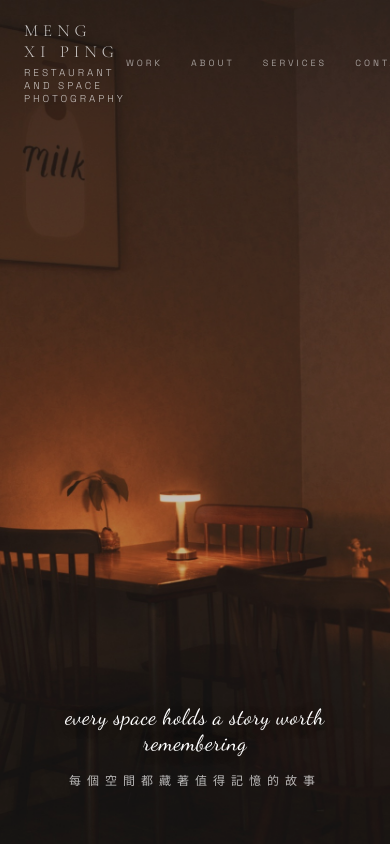
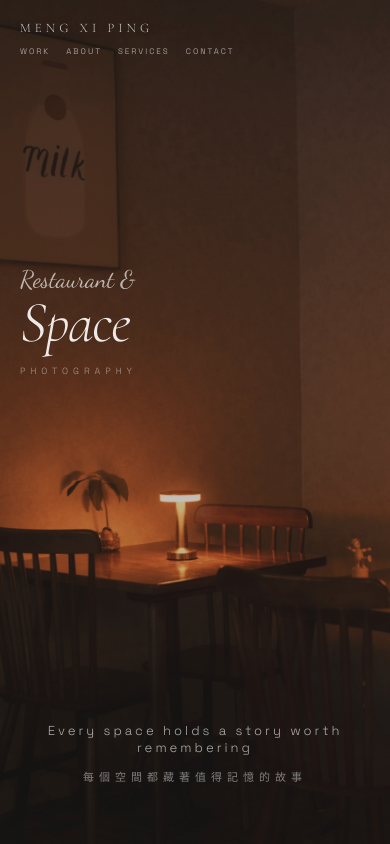
Before and after one commit to 866rkh5mp8-art/866rkh5mp8-art.github.io, a plain HTML site: page index.html in a window 390 px wide. Shown: the top 844 px of the page. Drawn offline with nearby package versions, Linux system fonts and the light colour scheme; a web font is replaced by a local one.

Commit message:
Mobile hero: mixed typography, side tag, caption style

```diff
--- a/index.html
+++ b/index.html
@@ -4,7 +4,7 @@
   <meta charset="UTF-8">
   <meta name="viewport" content="width=device-width, initial-scale=1.0">
   <title>Meng Xi Ping — Photography</title>
-  <link href="https://fonts.googleapis.com/css2?family=Cormorant+Garamond:ital,wght@0,300;0,400;1,300;1,400&family=Space+Grotesk:wght@300;400&family=Space+Mono&family=Dancing+Script:wght@400;500&display=swap" rel="stylesheet">
+  <link href="https://fonts.googleapis.com/css2?family=Cormorant+Garamond:ital,wght@0,300;0,400;1,300;1,400&family=Space+Grotesk:wght@300;400&family=Space+Mono&family=Dancing+Script:wght@400;500&family=Ma+Shan+Zheng&family=Great+Vibes&family=Pinyon+Script&display=swap" rel="stylesheet">
   <style>
     :root {
       --bg: #F9F7F4;
@@ -219,9 +219,9 @@
       display: flex; align-items: center; justify-content: space-between;
     }
     .contact-left h2 {
-      font-family: 'Space Grotesk', sans-serif;
-      font-size: clamp(32px, 4.5vw, 58px); font-weight: 300; line-height: 1.15;
-      letter-spacing: -1px;
+      font-family: 'Cormorant Garamond', serif;
+      font-size: clamp(36px, 5vw, 66px); font-weight: 300; line-height: 1.1;
+      font-style: italic; letter-spacing: 0px;
       margin-bottom: 20px;
     }
     .contact-left h2 em { font-style: normal; opacity: 0.4; font-weight: 300; }
@@ -245,11 +245,25 @@
     .lb-next { right: 16px; }
 
     @media (max-width: 768px) {
-      nav { padding: 20px 24px; }
+      nav {
+        padding: 20px 20px;
+        flex-direction: column;
+        align-items: flex-start;
+        gap: 10px;
+      }
+      .nav-tagline { display: none; }
+      .nav-name { font-size: 13px; letter-spacing: 4px; white-space: nowrap; }
+      .nav-links { gap: 16px; }
+      .nav-links a { font-size: 8px; letter-spacing: 2px; }
       .grid-section, .about, .contact { padding: 56px 24px; }
       .about { grid-template-columns: 1fr; gap: 40px; }
       .contact { flex-direction: column; gap: 32px; text-align: left; }
       .contact-right { text-align: left; }
+
+      /* Hero side tag */
+      .hero-side-tag {
+        display: none;
+      }
 
       /* Hero — full bleed on mobile */
       .hero {
@@ -281,16 +295,57 @@
         margin-top: 0;
         padding: 0 24px;
       }
+      .hero-side-tag {
+        display: flex;
+        flex-direction: column;
+        align-items: flex-start;
+        position: absolute;
+        left: 20px;
+        top: 38%;
+        transform: translateY(-50%);
+        gap: 2px;
+      }
+      .tag-script {
+        font-family: 'Dancing Script', cursive;
+        font-size: 24px;
+        color: rgba(255,255,255,0.65);
+        line-height: 1.2;
+      }
+      .tag-serif {
+        font-family: 'Cormorant Garamond', serif;
+        font-style: italic;
+        font-size: 58px;
+        font-weight: 300;
+        color: rgba(255,255,255,0.9);
+        line-height: 0.9;
+        letter-spacing: -1px;
+      }
+      .tag-small {
+        font-family: 'Space Grotesk', sans-serif;
+        font-size: 9px;
+        font-weight: 300;
+        letter-spacing: 5px;
+        text-transform: uppercase;
+        color: rgba(255,255,255,0.5);
+        margin-top: 14px;
+      }
       .hero-caption {
-        font-size: 22px;
+        font-family: 'Space Grotesk', sans-serif;
+        font-weight: 300;
+        font-size: 13px;
+        letter-spacing: 3px;
+        text-transform: none;
         bottom: 88px;
-        color: #fff;
-        text-shadow: 0 2px 16px rgba(0,0,0,0.4);
+        color: rgba(255,255,255,0.65);
+        text-shadow: none;
       }
       .hero-caption-zh {
-        bottom: 56px;
-        color: rgba(255,255,255,0.7);
-        letter-spacing: 6px;
+        font-family: 'Space Grotesk', sans-serif;
+        font-weight: 300;
+        font-size: 11px;
+        bottom: 60px;
+        color: rgba(255,255,255,0.45);
+        letter-spacing: 5px;
       }
     }
   </style>
@@ -315,7 +370,12 @@
   <div class="hero-photo-frame">
     <img src="images/DSC08503.JPG" alt="">
   </div>
-  <p class="hero-caption">every space holds a story worth remembering</p>
+  <div class="hero-side-tag">
+    <span class="tag-script">Restaurant &</span>
+    <span class="tag-serif">Space</span>
+    <span class="tag-small">photography</span>
+  </div>
+  <p class="hero-caption">Every space holds a story worth remembering</p>
   <p class="hero-caption-zh">每個空間都藏著值得記憶的故事</p>
 </section>
 
```
